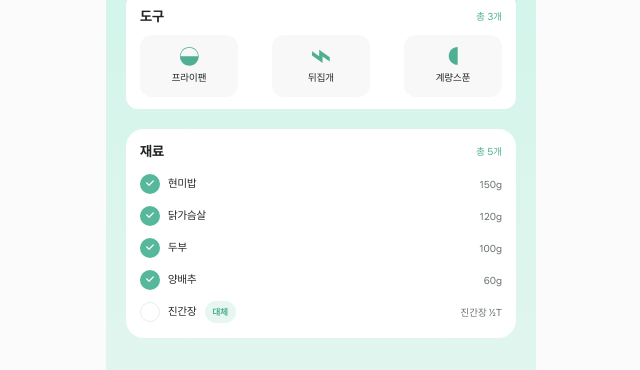
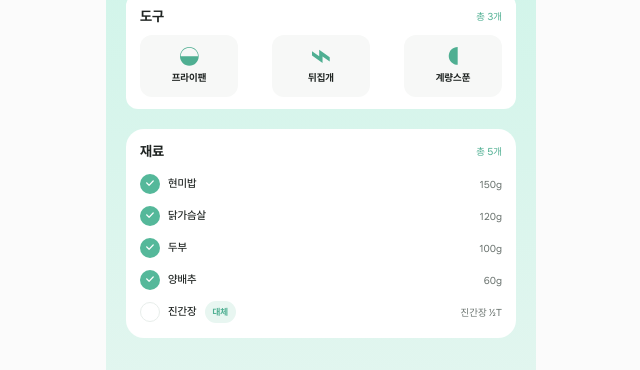
Before and after one commit to leeeeeseojin/26-1_14th-hackathon-FE, a React (Vite) app: page /recipe/tool-check in a window 1280 px wide. Shown: the part 250-620 px from the top of the page, without its empty margins (319-959 px from the left). Built offline with nearby package versions, Linux system fonts and the light colour scheme; no server answers.

Commit message:
chore: 더미 데이터 파일 정리 및 API 연동 안내 주석 추가 (#115)
- ToolChip 이름 텍스트 Bold(700) 적용
- IngredientCheckItem 이름 텍스트 Medium(500) 적용

```diff
--- a/src/pages/recipe-tool-check-page/components/ingredient-check-item/IngredientCheckItem.css
+++ b/src/pages/recipe-tool-check-page/components/ingredient-check-item/IngredientCheckItem.css
@@ -34,6 +34,7 @@
 
 .ingredient-check-item__name {
   font-size: 11px;
+  font-weight: 500;
   color: var(--color-text);
   white-space: nowrap;
 }
--- a/src/pages/recipe-tool-check-page/components/tool-chip/ToolChip.css
+++ b/src/pages/recipe-tool-check-page/components/tool-chip/ToolChip.css
@@ -19,5 +19,6 @@
 
 .tool-chip__name {
   font-size: 10px;
+  font-weight: 700;
   color: var(--color-text);
 }
```
